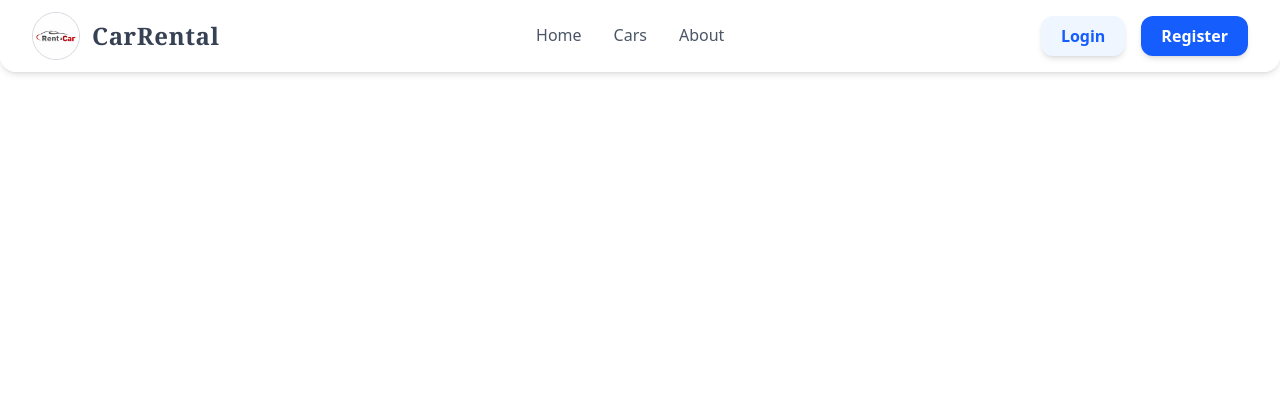
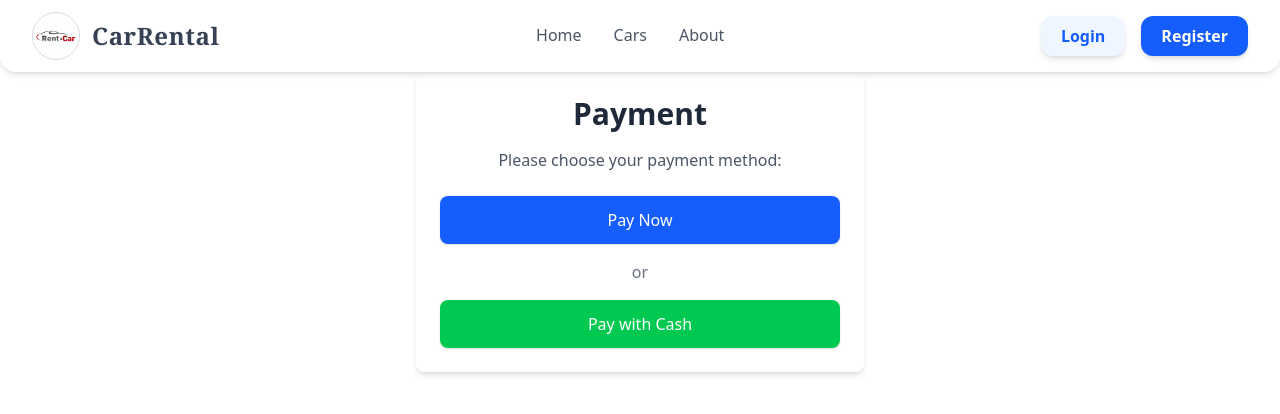
Before and after one commit to Vandan-Bhangale/Car-Rental, a React (Vite) app in the folder Frontend/car-rental/: page /payment in a window 1280 px wide. Shown: the top 414 px of the page. Built offline with nearby package versions, Linux system fonts and the light colour scheme; no server answers.

Commit message:
Added new files and updated code

```diff
--- a/Frontend/car-rental/src/App.jsx
+++ b/Frontend/car-rental/src/App.jsx
@@ -11,6 +11,8 @@ import AddCar from './pages/AddCar'
 import Cars from './pages/Cars'
 import CarDetail from './pages/CarDetail'
 import MyBookings from './pages/MyBookings'
+import Payment from './components/Payment'
+import OnlinePayment from './components/OnlinePayment'
 
 function App() {
 
@@ -55,6 +57,8 @@ function App() {
         <Route path="/cars" element={<Cars />} />
         <Route path="/car-details/:id" element={<CarDetail isLoggedIn={isLoggedIn} />} />
         <Route path="/my-bookings" element={<MyBookings />} />
+        <Route path="/payment" element={<Payment />} />
+        <Route path="/onlinePayment" element={<OnlinePayment />} />
       </Routes>
     </Router>
     </>
--- a/Frontend/car-rental/src/components/BookingForm.jsx
+++ b/Frontend/car-rental/src/components/BookingForm.jsx
@@ -13,22 +13,34 @@ const BookingForm = ({ setShowBookingForm }) => {
   const [endDate, setEndDate] = useState("");
   const [location, setLocation] = useState("");
 
+  // const handleSubmit = async (e) => {
+  //   e.preventDefault();
+  //   try {
+  //     const response = await axios.post(
+  //       `${import.meta.env.VITE_GENERAL_API}/api/bookings`,
+  //       { name, startDate, endDate, location, carId: id },
+  //       { withCredentials: true }
+  //     );
+  //     console.log("Booking successful:", response.data);
+  //     toast.success("Booking successful!");
+  //     navigate("/my-bookings");
+  //     setShowBookingForm(false);
+  //   } catch (error) {
+  //     console.error("Error during booking:", error);
+  //   }
+  // };
+
   const handleSubmit = async (e) => {
     e.preventDefault();
     try {
-      const response = await axios.post(
-        `${import.meta.env.VITE_GENERAL_API}/api/bookings`,
-        { name, startDate, endDate, location, carId: id },
-        { withCredentials: true }
-      );
-      console.log("Booking successful:", response.data);
-      toast.success("Booking successful!");
-      navigate("/my-bookings");
+      const bookingData = { name, startDate, endDate, location, carId: id };
+      console.log("Booking Data:", bookingData); // Log the booking data to be sent
+      navigate('/payment', { state: { bookingData } });
       setShowBookingForm(false);
     } catch (error) {
       console.error("Error during booking:", error);
     }
-  };
+  }
 
   return (
     <>
@@ -77,7 +89,7 @@ const BookingForm = ({ setShowBookingForm }) => {
               onClick={handleSubmit}
               className="bg-blue-600 inline-block text-white px-4 py-2 rounded hover:bg-blue-700"
             >
-              Confirm Booking
+              Continue
             </button>
           </form>
         </div>
--- /dev/null
+++ b/Frontend/car-rental/src/components/OnlinePayment.jsx
@@ -0,0 +1,70 @@
+import { useLocation } from "react-router-dom";
+import axios from "axios";
+import { toast } from "react-toastify";
+import { useNavigate } from "react-router-dom";
+
+const OnlinePayment = () => {
+  const { state } = useLocation();
+  const navigate = useNavigate();
+  const bookingDataFromState = state?.bookingData || {};
+
+  const handleOnlinePayment = async (e) => {
+    e.preventDefault();
+    const bookingData = {
+      ...bookingDataFromState,
+      paymentMethod: "Online",
+      paymentStatus: "Completed",
+      bookingStatus: "Booked",
+    };
+    try {
+      const response = await axios.post(
+        `${import.meta.env.VITE_GENERAL_API}/api/bookings`,
+        bookingData,
+        { withCredentials: true }
+      );
+      console.log("Booking successful:", response.data);
+      toast.success("Booking successful!");
+      navigate("/my-bookings");
+    } catch (error) {
+      console.error("Error during booking:", error);
+    }
+  };
+
+  return (
+    <div className="max-w-sm mx-auto p-6 bg-white rounded-lg shadow-md mt-10">
+      <h2 className="text-2xl font-semibold mb-6 text-center text-gray-800">
+        Online Payment
+      </h2>
+      <form onSubmit={handleOnlinePayment} className="space-y-4">
+        <input
+          type="text"
+          placeholder="Name on Card"
+          className="w-full px-4 py-2 border rounded-md focus:outline-none focus:ring-2 focus:ring-blue-400"
+        />
+        <input
+          type="text"
+          placeholder="Card Number"
+          className="w-full px-4 py-2 border rounded-md focus:outline-none focus:ring-2 focus:ring-blue-400"
+        />
+        <input
+          type="text"
+          placeholder="Expiry Date (MM/YY)"
+          className="w-full px-4 py-2 border rounded-md focus:outline-none focus:ring-2 focus:ring-blue-400"
+        />
+        <input
+          type="password"
+          placeholder="CVV"
+          className="w-full px-4 py-2 border rounded-md focus:outline-none focus:ring-2 focus:ring-blue-400"
+        />
+        <button
+          type="submit"
+          className="w-full bg-blue-600 text-white py-2 rounded-md hover:bg-blue-700 transition"
+        >
+          Pay Now
+        </button>
+      </form>
+    </div>
+  );
+};
+
+export default OnlinePayment;
--- /dev/null
+++ b/Frontend/car-rental/src/components/Payment.jsx
@@ -0,0 +1,64 @@
+import { useLocation } from "react-router-dom";
+import axios from "axios";
+import { toast } from "react-toastify";
+import { useNavigate } from "react-router-dom";
+const Payment = () => {
+  const { state } = useLocation();
+  const navigate = useNavigate();
+  const bookingDataFromState = state?.bookingData || {};
+
+  const handleCashPayment = async (e) => {
+    e.preventDefault();
+    const bookingData = {
+      ...bookingDataFromState,
+      paymentMethod: "Cash",
+      paymentStatus: "Pending",
+      bookingStatus: "Booked",
+    };
+    console.log("Booking data being sent:", bookingData);
+    try {
+      const response = await axios.post(
+        `${import.meta.env.VITE_GENERAL_API}/api/bookings`,
+        bookingData,
+        { withCredentials: true }
+      );
+      console.log("Booking successful:", response.data);
+      toast.success("Booking successful!");
+      navigate("/my-bookings");
+    } catch (error) {
+      console.error("Error during booking:", error);
+    }
+  };
+
+    const handleOnlinePayment = (e) => {
+    e.preventDefault();
+    navigate('/onlinePayment', { state: { bookingData: bookingDataFromState } });
+    }
+
+  return (
+    <>
+      <div className="max-w-md mx-auto p-6 bg-white rounded-lg shadow-md text-center">
+        <h1 className="text-3xl font-bold mb-4 text-gray-800">Payment</h1>
+        <p className="mb-6 text-gray-600">Please choose your payment method:</p>
+
+        <button
+          className="w-full bg-blue-600 text-white py-3 rounded-lg shadow hover:bg-blue-700 transition mb-4"
+          onClick={handleOnlinePayment}
+        >
+          Pay Now
+        </button>
+
+        <p className="text-gray-500 mb-4">or</p>
+
+        <button
+          className="w-full bg-green-500 text-white py-3 rounded-lg shadow hover:bg-green-600 transition"
+          onClick={handleCashPayment}
+        >
+          Pay with Cash
+        </button>
+      </div>
+    </>
+  );
+};
+
+export default Payment;
--- a/Frontend/car-rental/src/pages/MyBookings.jsx
+++ b/Frontend/car-rental/src/pages/MyBookings.jsx
@@ -43,7 +43,7 @@ const MyBookings = () => {
     } catch (error) {
       console.error("Error cancelling booking:", error);
     }
-  }
+  };
 
   return (
     <>
@@ -89,6 +89,26 @@ const MyBookings = () => {
               </div>
 
               <div className="ml-6">
+                {/* Booking Name */}
+                <div className="flex gap-4">
+                  <p className={'rounded-2xl px-2 ' + (booking.paymentMethod === "Online" ? "bg-blue-200 text-blue-600" : "bg-yellow-200 text-yellow-600")}>
+                    {booking.paymentMethod}
+                  </p>
+                  <p
+                    className={`rounded-2xl px-2 ${
+                      booking.paymentStatus === "Completed"
+                        ? "bg-green-200 text-green-600"
+                        : "bg-red-200 text-red-500"
+                    }`}
+                  >
+                    {booking.paymentStatus}
+                  </p>
+                  <p className="bg-green-200 text-green-600 rounded-2xl px-2">
+                    {booking.bookingStatus}
+                  </p>
+                </div>
+                <br />
+
                 {/* Time Period */}
                 <p>⏱️ Booking Period</p>
                 <p className="ml-6 text-black font-bold font-mono">
@@ -112,7 +132,10 @@ const MyBookings = () => {
                 </p>
               </div>
 
-              <button onClick={() => handleCancel(booking._id)} className="absolute top-2 right-2 text-sm text-red-600 hover:underline">
+              <button
+                onClick={() => handleCancel(booking._id)}
+                className="absolute top-2 right-2 text-sm text-red-600 hover:underline"
+              >
                 Cancel
               </button>
             </div>
```
